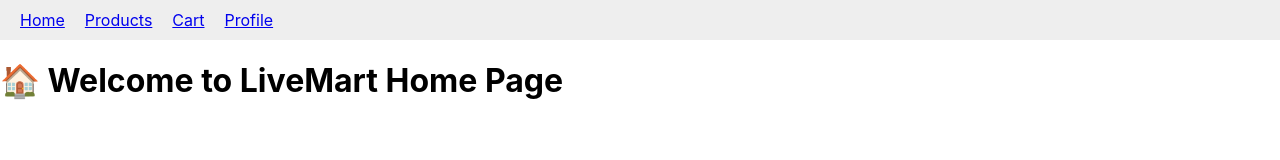
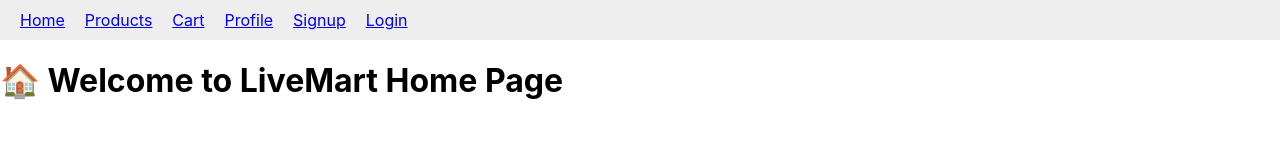
Before and after one commit to mahimahi18/Live-MART-Online-Delivery-System, a React (Create React App) app: page / in a window 1280 px wide. Shown: the top 160 px of the page. Built offline with nearby package versions, Linux system fonts and the light colour scheme.

Commit message:
routing update

```diff
--- a/src/App.js
+++ b/src/App.js
@@ -1,8 +1,13 @@
 import { BrowserRouter as Router, Routes, Route, Link } from "react-router-dom";
 import Home from "./pages/Home";
+import Products from "./pages/Products";
+import Cart from "./pages/Cart";
 import Profile from "./pages/Profile";
-import Cart from "./pages/Cart";
-import Products from "./pages/Products";
+import Signup from "./pages/Signup";
+import Login from "./pages/Login";
+import CustomerDashboard from "./pages/CustomerDashboard";
+import RetailerDashboard from "./pages/RetailerDashboard";
+import WholesalerDashboard from "./pages/WholesalerDashboard";
 
 function App() {
   return (
@@ -12,16 +17,26 @@ function App() {
         <Link to="/products" style={{ margin: "10px" }}>Products</Link>
         <Link to="/cart" style={{ margin: "10px" }}>Cart</Link>
         <Link to="/profile" style={{ margin: "10px" }}>Profile</Link>
+        <Link to="/signup" style={{ margin: "10px" }}>Signup</Link>
+        <Link to="/login" style={{ margin: "10px" }}>Login</Link>
       </nav>
 
       <Routes>
+        {/* Existing routes */}
         <Route path="/" element={<Home />} />
         <Route path="/products" element={<Products />} />
         <Route path="/cart" element={<Cart />} />
         <Route path="/profile" element={<Profile />} />
+
+        {/* New auth + dashboard routes */}
+        <Route path="/signup" element={<Signup />} />
+        <Route path="/login" element={<Login />} />
+        <Route path="/customer-dashboard" element={<CustomerDashboard />} />
+        <Route path="/retailer-dashboard" element={<RetailerDashboard />} />
+        <Route path="/wholesaler-dashboard" element={<WholesalerDashboard />} />
       </Routes>
     </Router>
   );
 }
 
-export default App;
+export default App;
```
